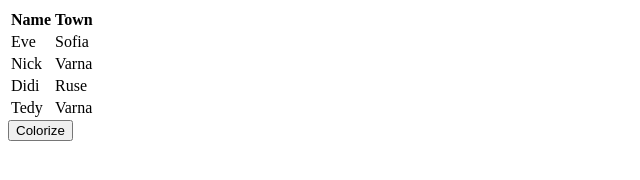
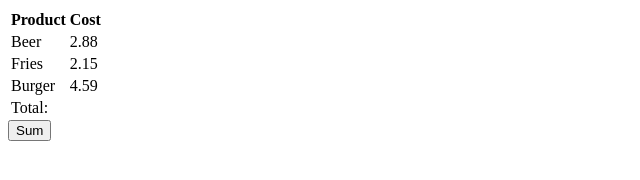
Before and after one commit to stanislavBolyovski/JS-Advanced, a plain HTML site: page DOM Introduction/tamplate.html in a window 1280 px wide. Shown: the whole page, without its empty margins (0-640 px from the left). Drawn offline with Linux system fonts and the light colour scheme.

Commit message:
Add files via upload

```diff
--- /dev/null
+++ b/DOM Introduction/SumTable.js
@@ -0,0 +1,9 @@
+function sumTable() {
+    let sum = 0;
+
+    const cells = Array.from(document.querySelector('table').getElementsByTagName('td'));
+    for (let i = 1; i < cells.length - 2; i += 2) {
+        sum += Number(cells[i].innerText);
+    }
+    document.getElementById('sum').innerText = sum;
+}
--- a/DOM Introduction/tamplate.html
+++ b/DOM Introduction/tamplate.html
@@ -2,17 +2,19 @@
 <html lang="en">
 <head>
     <meta charset="UTF-8">
-    <title>Colorize Table</title>
+    <title>Title</title>
 </head>
 <body>
 <table>
-    <tr><th>Name</th><th>Town</th></tr>
-    <tr><td>Eve</td><td>Sofia</td></tr>
-    <tr><td>Nick</td><td>Varna</td></tr>
-    <tr><td>Didi</td><td>Ruse</td></tr>
-    <tr><td>Tedy</td><td>Varna</td></tr>
+    <tbody>
+    <tr><th>Product</th><th>Cost</th></tr>
+    <tr><td>Beer</td>   <td>2.88</td></tr>
+    <tr><td>Fries</td>  <td>2.15</td></tr>
+    <tr><td>Burger</td> <td>4.59</td></tr>
+    <tr><td>Total:</td> <td id="sum"></td></tr>
+    </tbody>
 </table>
-<button onclick="colorize()">Colorize</button>
-<script src="ColorizeTable.js"></script>
+<button onclick="sumTable()">Sum</button>
+<script src="SumTable.js"></script>
 </body>
 </html>
```
